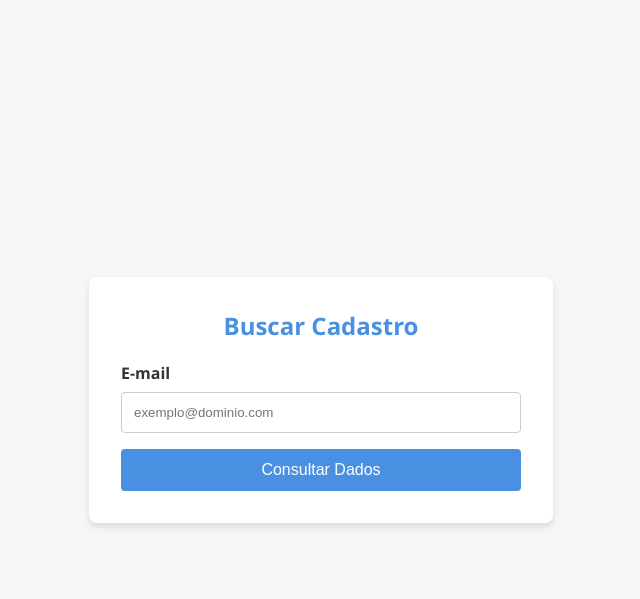
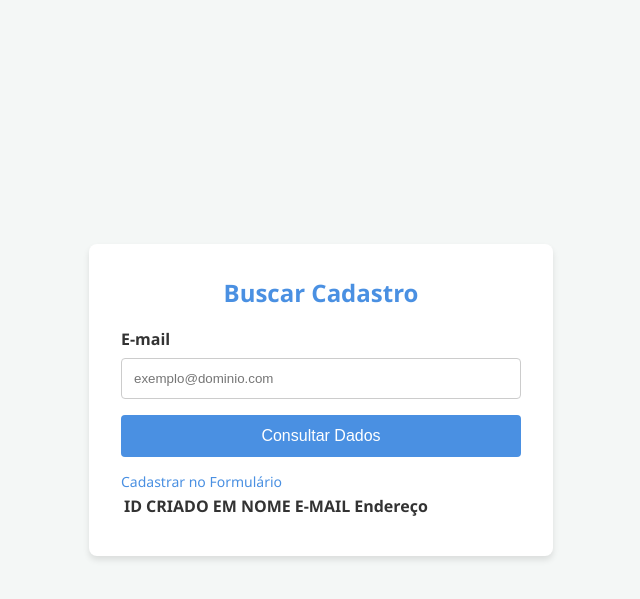
Before and after one commit to p3id3i/Cleiton-me-da-MB-ai-por-favor, a PHP site: page /consulta.html in a window 1280 px wide. Shown: the top 599 px of the page, without its empty margins (319-959 px from the left). Run offline with PHP 8.4, Linux system fonts and the light colour scheme; lists and menus that the app fills with data are empty.

Commit message:
Add files via upload

```diff
--- a/formulario/consulta.html
+++ b/formulario/consulta.html
@@ -7,12 +7,13 @@
     <style>
         /* Estilização Geral */
         :root {
-            --primary-color: #4a90e2;
+              --primary-color: #4a90e2;
             --primary-hover: #357abd;
             --bg-color: #f4f7f6;
             --text-color: #333;
             --error-color: #e74c3c;
             --success-color: #2ecc71;
+
         }
 
         body {
@@ -106,6 +107,20 @@
         .dados-item strong {
             color: #555;
         }
+        .link-formulario {
+    display: inline-block;
+    margin-top: 15px;
+    text-decoration: none;
+    color: var(--primary-color);
+    font-size: 14px;
+    transition: 0.3s;
+}
+
+.link-formulario:hover {
+    color: var(--primary-hover);
+    text-decoration: underline;
+}
+
     </style>
 </head>
 <body>
@@ -119,7 +134,98 @@
             <input type="email" id="email" name="email" placeholder="exemplo@dominio.com">
         </div>
          <button id="btnConsultar">Consultar Dados</button>
+         <a href="formulario.html" class="link-formulario">Cadastrar no Formulário</a>
     </form>
+    <div id="tabelaResultado">
+        <table class="table table-bordered table-hover table-sm mt-2">
+            <thead>
+                <tr>
+                    <th>  ID   </th>
+                    <th> CRIADO EM </th>
+                    <th>  NOME </th>
+                    <th> E-MAIL </th>
+                    <th> Endereço </th>
+
+                </tr>
+            </thead>
+            <tbody>
+                <tr>
+                    <td id="col-id"></td>
+                     <td id="col-criado_em"> </td>
+                     <td id="col-nome">   </td>
+                     <td id="col-email"> </td>
+                    <td id="col-endereco"> </td>
+
+
+
+                </tr>
+
+            </tbody>
+
+        </table>
+
+    </div>
+
+    <script src="https://cdn.jsdelivr.net/npm/bootstrap@5.3.3/dist/js/bootstrap.bundle.min.js"></script>
+
+<script>
+function popularTabela(json) {
+    // Validação básica
+    if (!json.sucesso || !json.cadastro) return;
+
+    const { id, criado_em, nome, email, endereco } = json.cadastro;
+
+    // Preenche os campos
+    const c = json.cadastro;
+    document.getElementById('col-id').textContent = c.id;
+    document.getElementById('col-criado_em').textContent = c.criado_em;
+    document.getElementById('col-nome').textContent = c.nome;
+    document.getElementById('col-email').textContent = c.email;
+    document.getElementById('col-endereco').textContent = c.endereco;
+
+    // Exibe a tabela
+    document.getElementById('tabelaResultado').style.display = 'block';
+}
+
+document.getElementById('consultaForm').addEventListener('submit', async function (e) {
+    e.preventDefault();
+
+    const email = document.getElementById('email').value;
+    const btn = document.getElementById('btnConsultar');
+
+    btn.textContent = "Consultando...";
+    document.getElementById('tabelaResultado').style.display = "nome";
+    try{
+      btn.disabled = true;
+      const formData= new FormData();
+      formData.append('email', email);
+
+        const response = await fetch('http://localhost/formulario/consulta.php', {
+            method: 'POST',
+            headers: {
+                'Content-Type': 'application/json'
+            },
+            body: formData. JSON.stringify({ email })
+
+        });
+
+        if(!response.ok) throw new Error(`Erro HTTP: ${response.status}`);
+
+        const json = await response.json();
+        popularTabela(json);
+
+    } catch (error) {
+        console.error('Erro na consulta:', error);
+        alert('Erro ao consultar dados.');
+    } finally {
+        btn.disabled = false;
+    }
+});
+</script>
+
+
+
+
 
 
 </div>
--- a/formulario/consulta.php
+++ b/formulario/consulta.php
@@ -26,7 +26,7 @@ if ($email === '') {
 try {
     $pdo->exec('USE `' . DB_NAME . '`');
 
-    $stmt = $pdo->prepare('SELECT * FROM `cadastros` WHERE email = ?');
+    $stmt = $pdo->prepare('SELECT email, tel FROM `cadastros` WHERE email = ?');
     $stmt->execute([$email]);
 
     $cadastros = $stmt->fetch(PDO::FETCH_ASSOC);
```
Also changed, not shown: formulario/conexao.php (line endings or trailing spaces).
